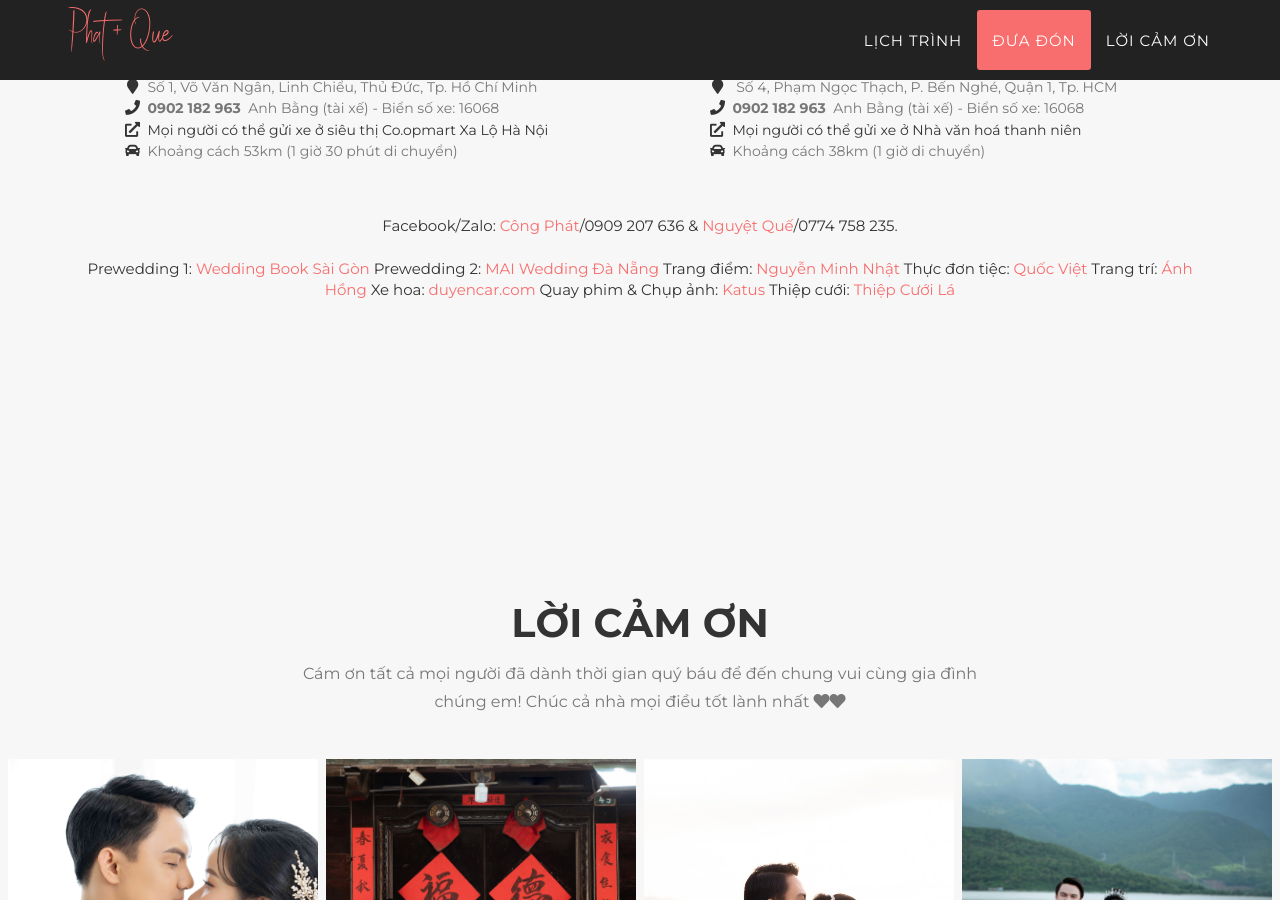
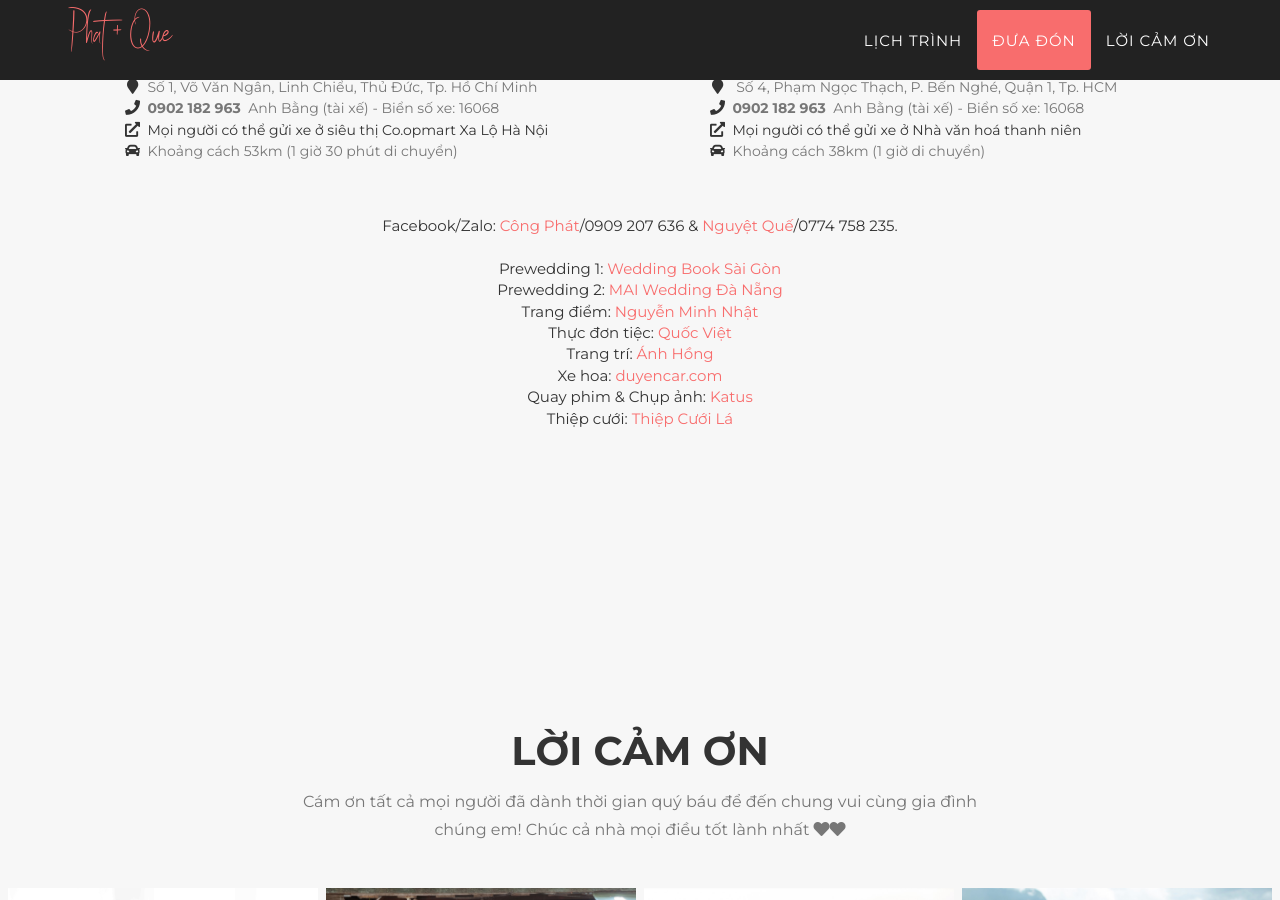
Before and after one commit to phatque/phatque, a Jekyll site: the page built from index.html, in a window 1280 px wide and 900 px high, scrolled down 2157 px. Built offline with Jekyll 4.4.1, drawn with Linux system fonts in a browser that asks for light colours; some web fonts are replaced.

```diff
--- a/_includes/en_data/stay.html
+++ b/_includes/en_data/stay.html
@@ -64,14 +64,14 @@
            <div class="col-lg-12 text-center">
                <br>Facebook/Zalo: <a href="https://www.facebook.com/phatcvo/">Công Phát</a>/0909 207 636 & <a href="https://www.facebook.com/phatcvo/">Nguyệt Quế</a>/0774 758 235. <br>
                <br>
-               Prewedding 1: <a href="" target="_blank">Wedding Book Sài Gòn</a>
-               Prewedding 2: <a href="" target="_blank">MAI Wedding Đà Nẵng</a>
-               Trang điểm: <a href="" target="_blank">Nguyễn Minh Nhật</a>
-               Thực đơn tiệc: <a href="" target="_blank">Quốc Việt</a>
-               Trang trí: <a href="" target="_blank">Ánh Hồng</a>
-               Xe hoa: <a href="" target="_blank">duyencar.com</a>
-               Quay phim & Chụp ảnh: <a href="" target="_blank">Katus</a>
-               Thiệp cưới: <a href="" target="_blank">Thiệp Cưới Lá</a>
+               Prewedding 1: <a href="" target="_blank">Wedding Book Sài Gòn</a><br>
+               Prewedding 2: <a href="" target="_blank">MAI Wedding Đà Nẵng</a><br>
+               Trang điểm: <a href="" target="_blank">Nguyễn Minh Nhật</a><br>
+               Thực đơn tiệc: <a href="" target="_blank">Quốc Việt</a><br>
+               Trang trí: <a href="" target="_blank">Ánh Hồng</a><br>
+               Xe hoa: <a href="" target="_blank">duyencar.com</a><br>
+               Quay phim & Chụp ảnh: <a href="" target="_blank">Katus</a><br>
+               Thiệp cưới: <a href="" target="_blank">Thiệp Cưới Lá</a><br>
 
            </div>
         </div>
```
